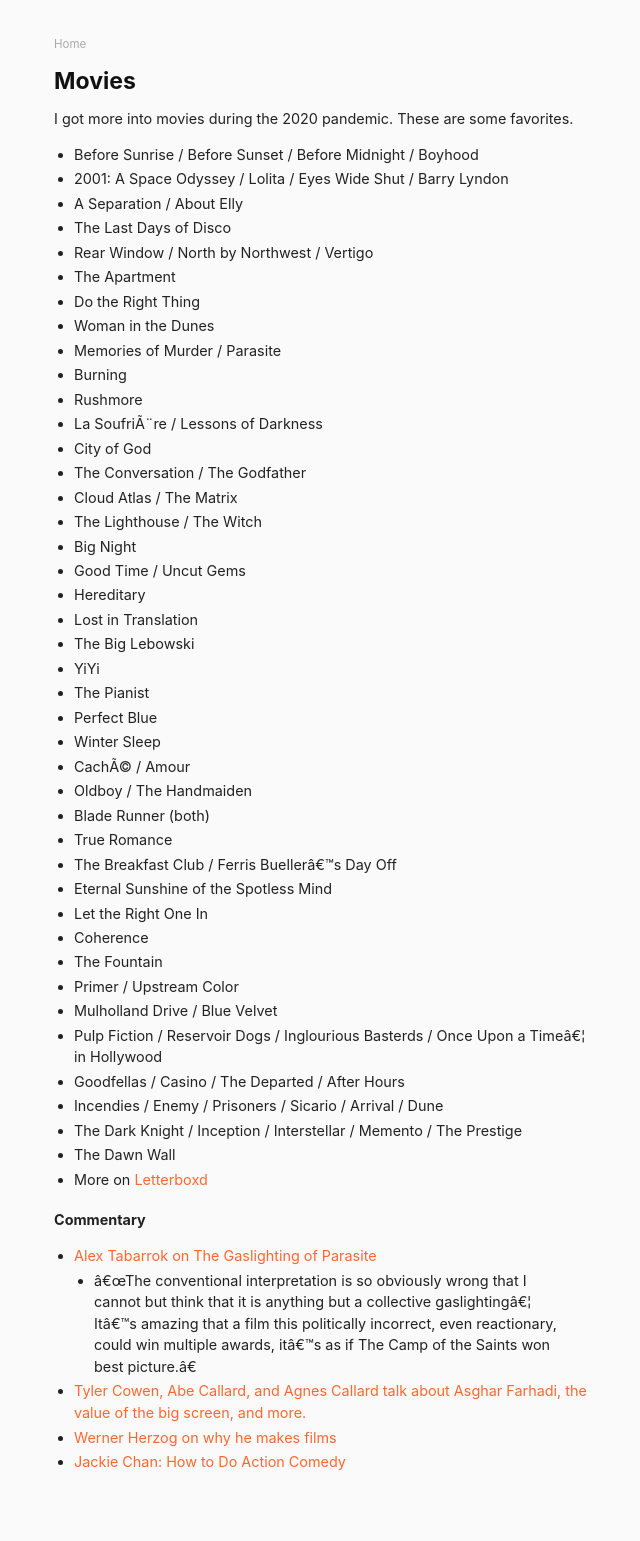
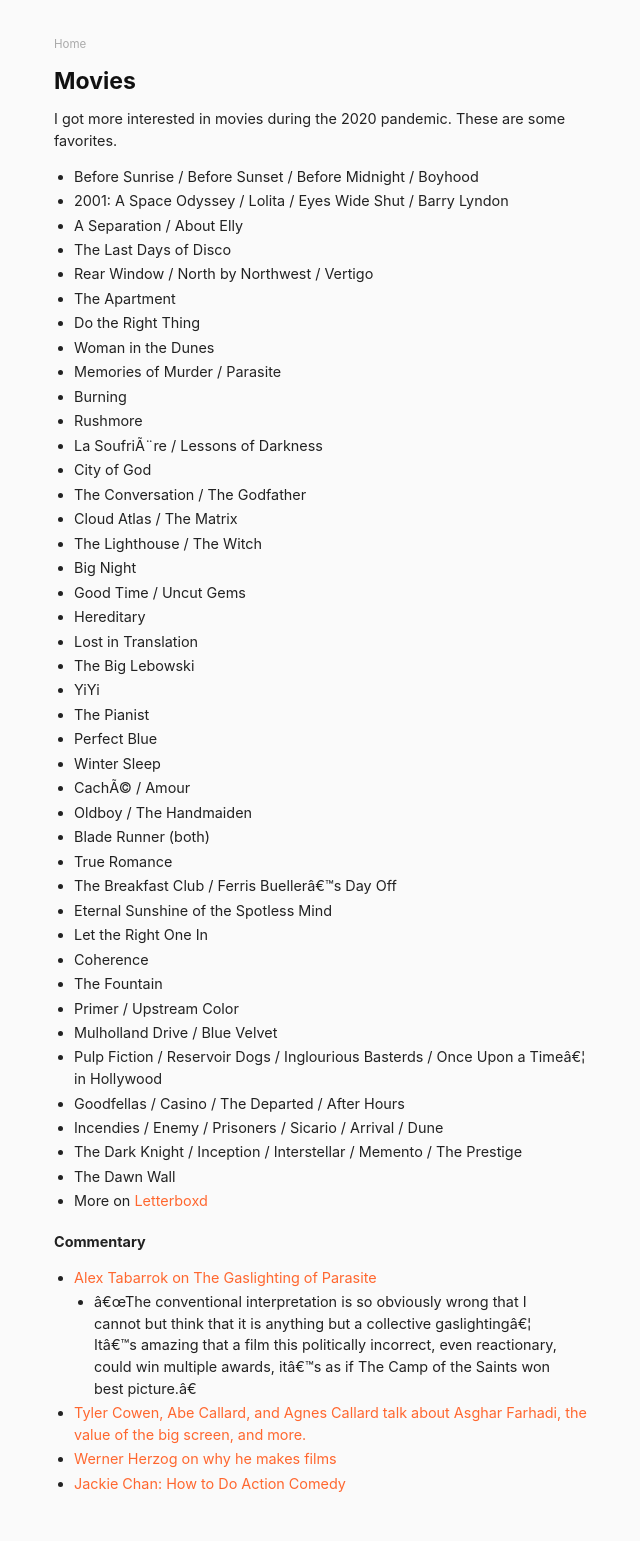
Before and after one commit to danschlz/danschulz.github.io, a Jekyll site: the page built from movies.md, in a window 1280 px wide. Shown: the whole page, without its empty margins (306-946 px from the left). Built offline with Jekyll 4.4.1, drawn with Linux system fonts in a browser that asks for light colours; before the commit the page ends 1519 px from its top, so only the background shows below that.

Commit message:
Update movies.md

```diff
--- a/movies.md
+++ b/movies.md
@@ -4,7 +4,7 @@ title: Movies
 permalink: /movies/
 ---
 
-I got more into movies during the 2020 pandemic. These are some favorites.
+I got more interested in movies during the 2020 pandemic. These are some favorites.
 
 * Before Sunrise / Before Sunset / Before Midnight / Boyhood
 * 2001: A Space Odyssey / Lolita / Eyes Wide Shut / Barry Lyndon
```
